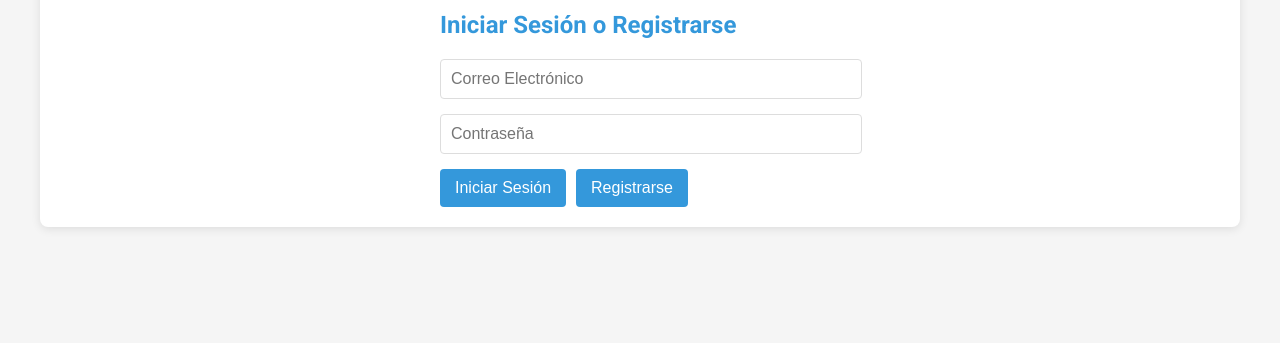
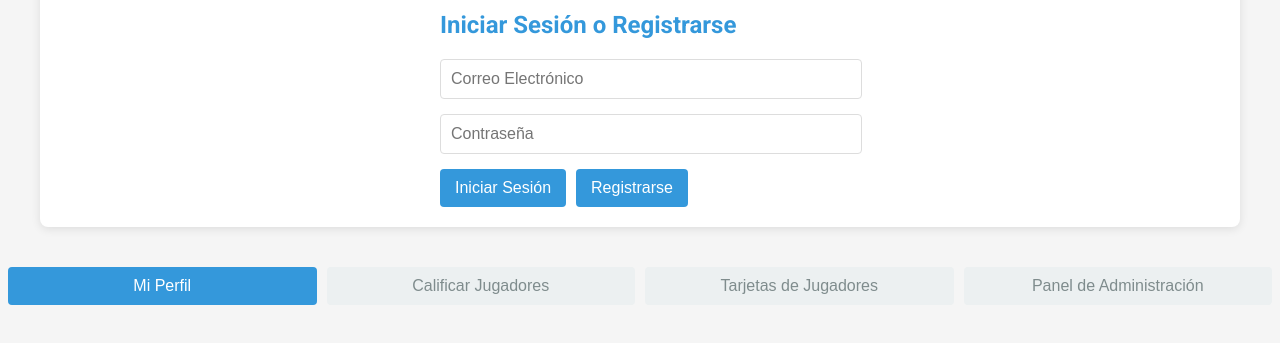
Before and after one commit to wanchope99/futbol-miercoles, a plain HTML site: page index.html in a window 1280 px wide. Shown: the part 135-478 px from the top of the page. Drawn offline with Linux system fonts and the light colour scheme; no server answers.

Commit message:
Update index.html

```diff
--- a/index.html
+++ b/index.html
@@ -207,6 +207,14 @@
         </div>
     </div>
 
+    <nav>
+    <button id="nav-profile" class="nav-button active">Mi Perfil</button>
+    <button id="nav-rate" class="nav-button">Calificar Jugadores</button>
+    <button id="nav-cards" class="nav-button">Tarjetas de Jugadores</button>
+    <button id="nav-admin" class="nav-button">Panel de Administración</button>
+</nav>
+
+
     <!-- Firebase SDK -->
     <script src="https://www.gstatic.com/firebasejs/9.6.10/firebase-app-compat.js"></script>
     <script src="https://www.gstatic.com/firebasejs/9.6.10/firebase-auth-compat.js"></script>
```
